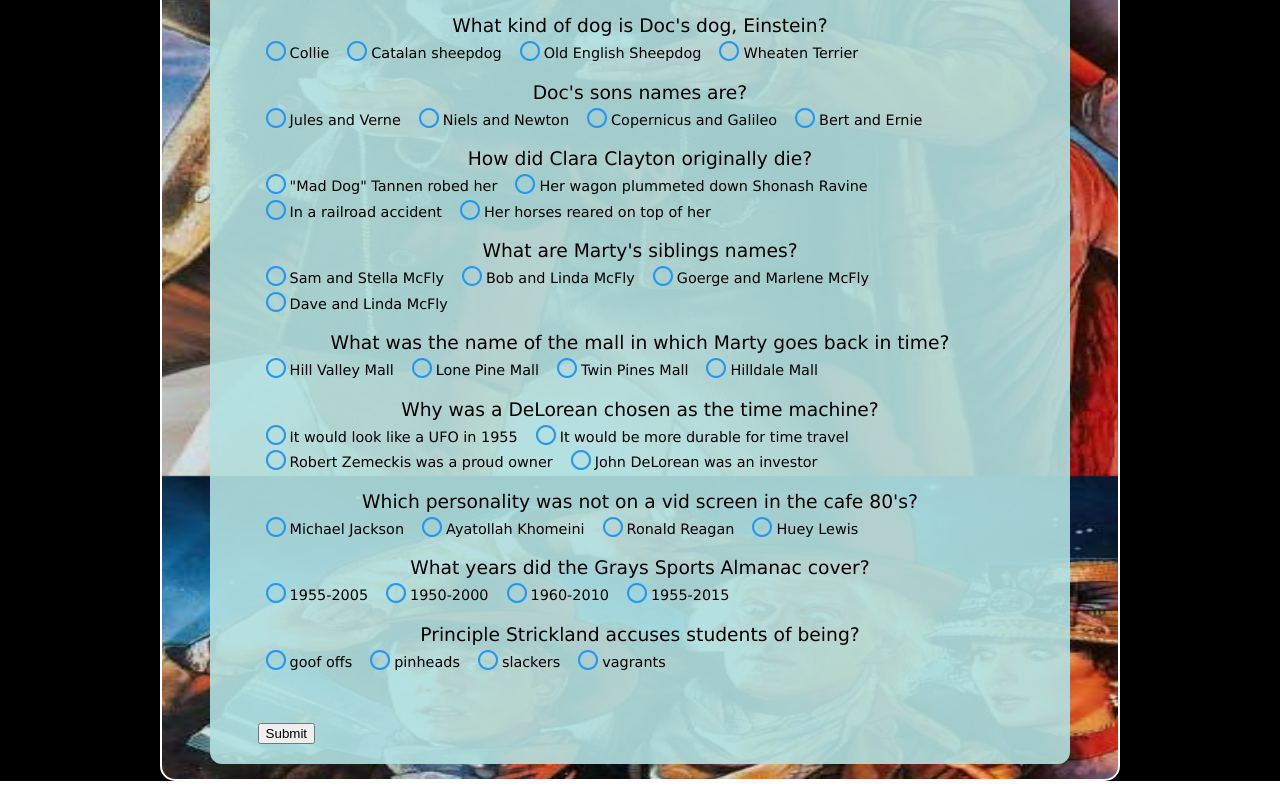
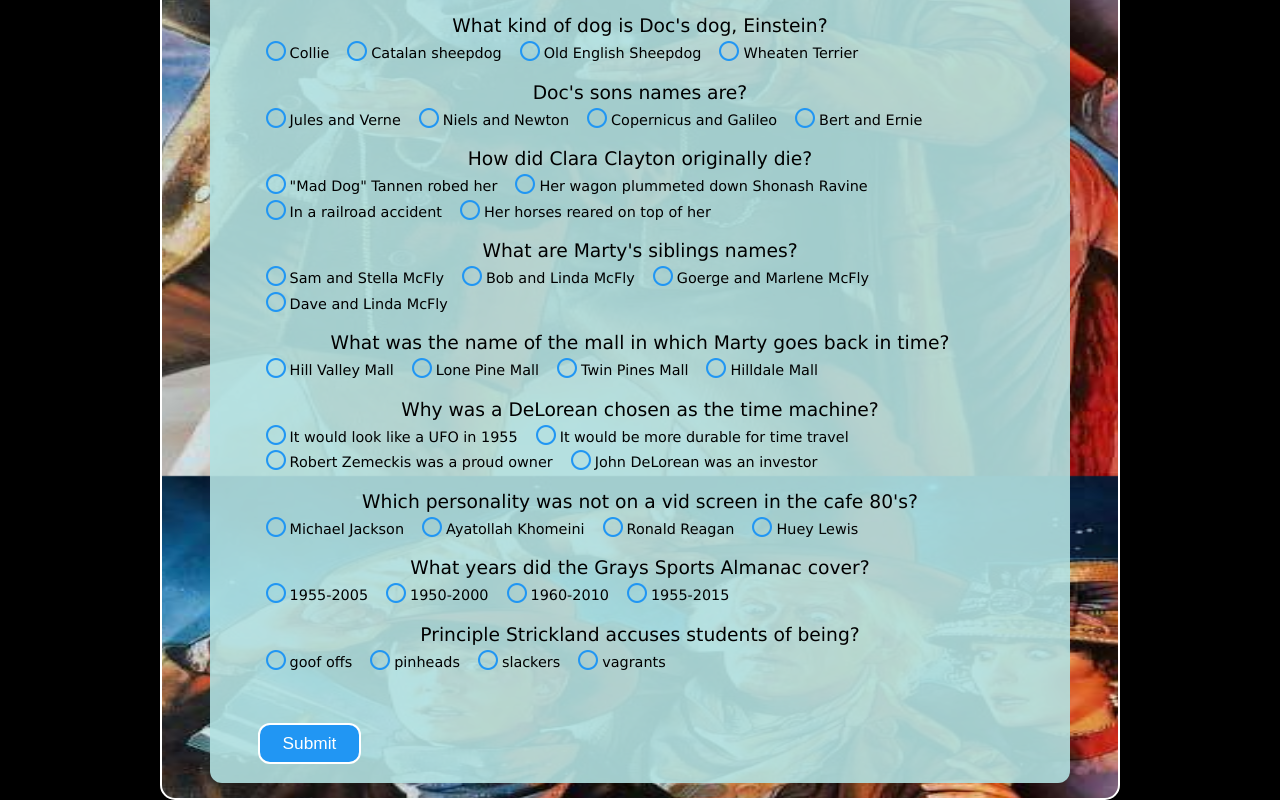
Before and after one commit to davesrose/TriviaGame, a plain HTML site: page game.html in a window 1280 px wide. Shown: the part 1141-1941 px from the top of the page. Drawn offline with nearby package versions, Linux system fonts and the light colour scheme.

Commit message:
updated submit style

```diff
--- a/assets/css/style.css
+++ b/assets/css/style.css
@@ -103,3 +103,11 @@
 label > input:checked + .radio {
 	background-position-x: -40px;
 }
+input[type="submit"] {
+	background-color: #2196f3;
+	color: #fff;
+	font-size: 120%;
+	padding: 1% 3%;
+	border-radius: 12px;
+	border: solid 2px #fff;
+}
```
